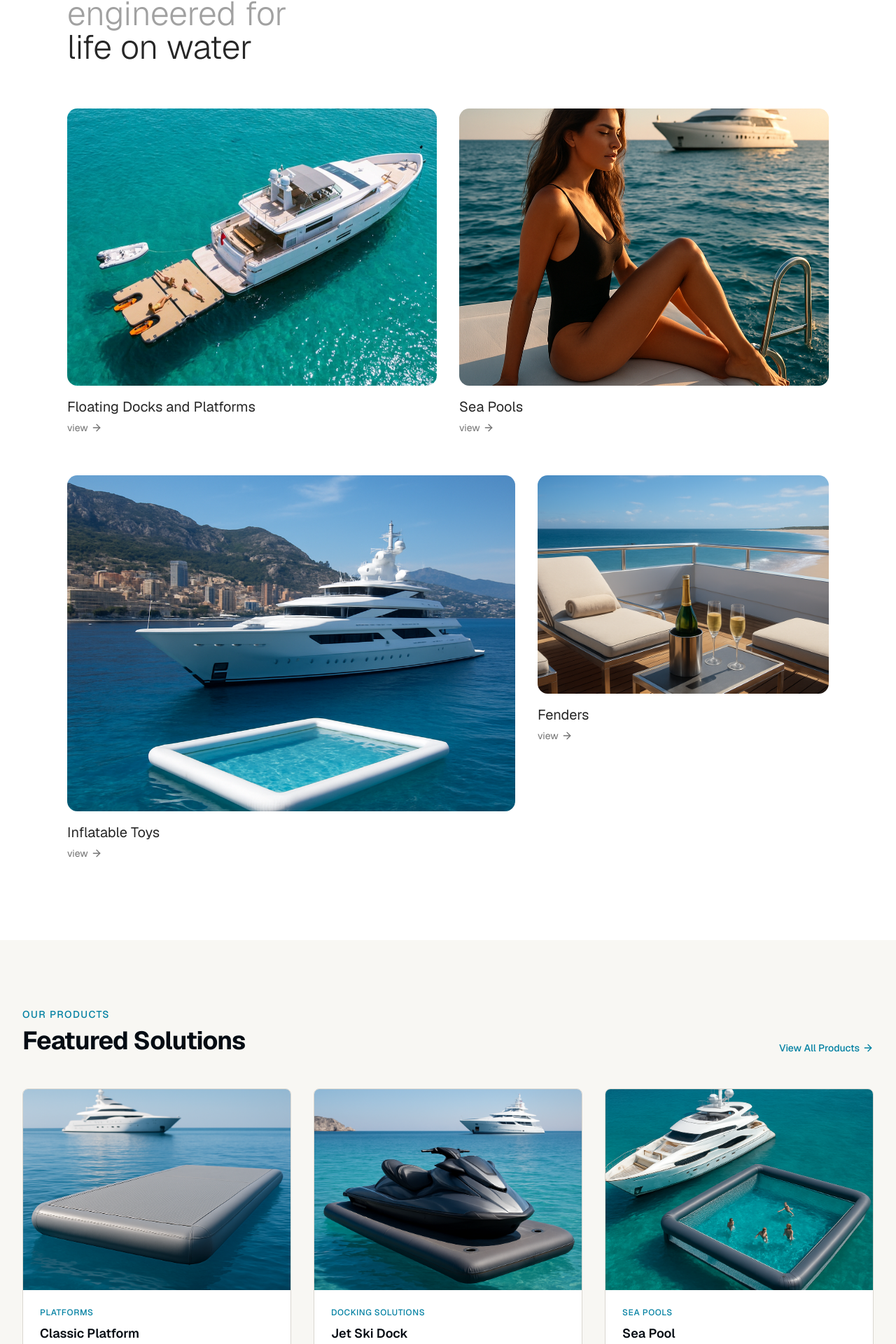
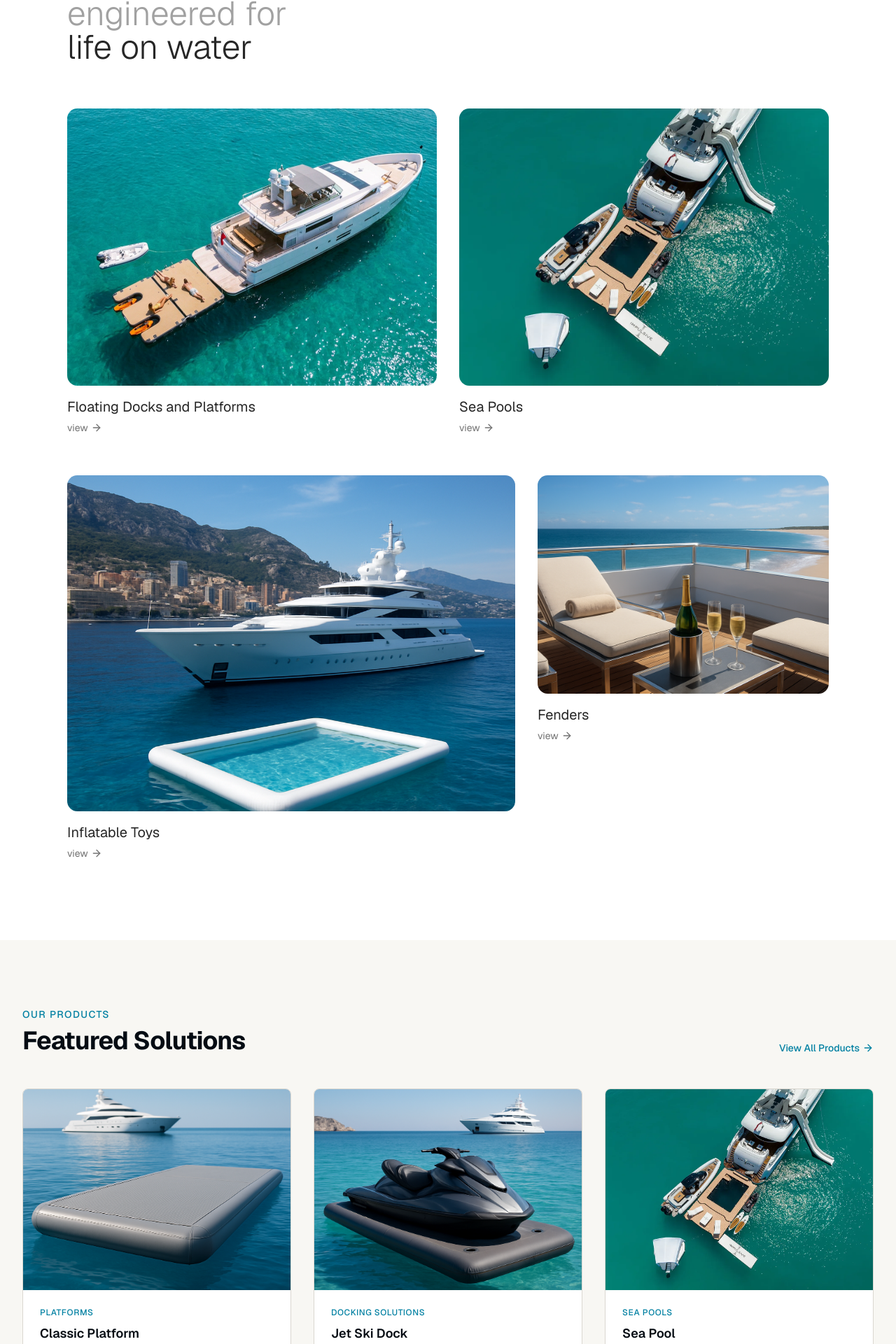
Before and after one commit to BuchuRS/FunQuip, a Next.js app: page / in a window 1280 px wide. Shown: the part 917-2837 px from the top of the page at 70% size. Built offline with nearby package versions, Linux system fonts and the light colour scheme.

Commit message:
feat: update sea pools image to webp format
Updated product image and referenced image in FeaturesSection to use webp format

Co-authored-by: Buchu <29948187+BuchuRS@users.noreply.github.com>

```diff
--- a/components/home-sections.tsx
+++ b/components/home-sections.tsx
@@ -59,7 +59,7 @@ export function FeaturesSection() {
     },
     {
       name: 'Sea Pools',
-      image: '/images/category-platforms.png',
+      image: '/images/product-seapool.webp',
       href: '/products?category=platforms',
     },
     {
--- a/lib/products.ts
+++ b/lib/products.ts
@@ -64,7 +64,7 @@ export const products: Product[] = [
     tagline: 'Safe sanctuary in open water',
     description:
       'Inflatable sea pools create a protected swimming area alongside your yacht. Ideal for families with children and guests learning to dive. Netted enclosure keeps jellyfish and marine life at bay.',
-    image: '/images/product-seapool.png',
+    image: '/images/product-seapool.webp',
     specs: [
       { label: 'Dimensions', value: '5m × 4m × 2m depth' },
       { label: 'Net Mesh', value: '3mm anti-jellyfish' },
```
Also changed, not shown: public/images/product-seapool.webp (added).
